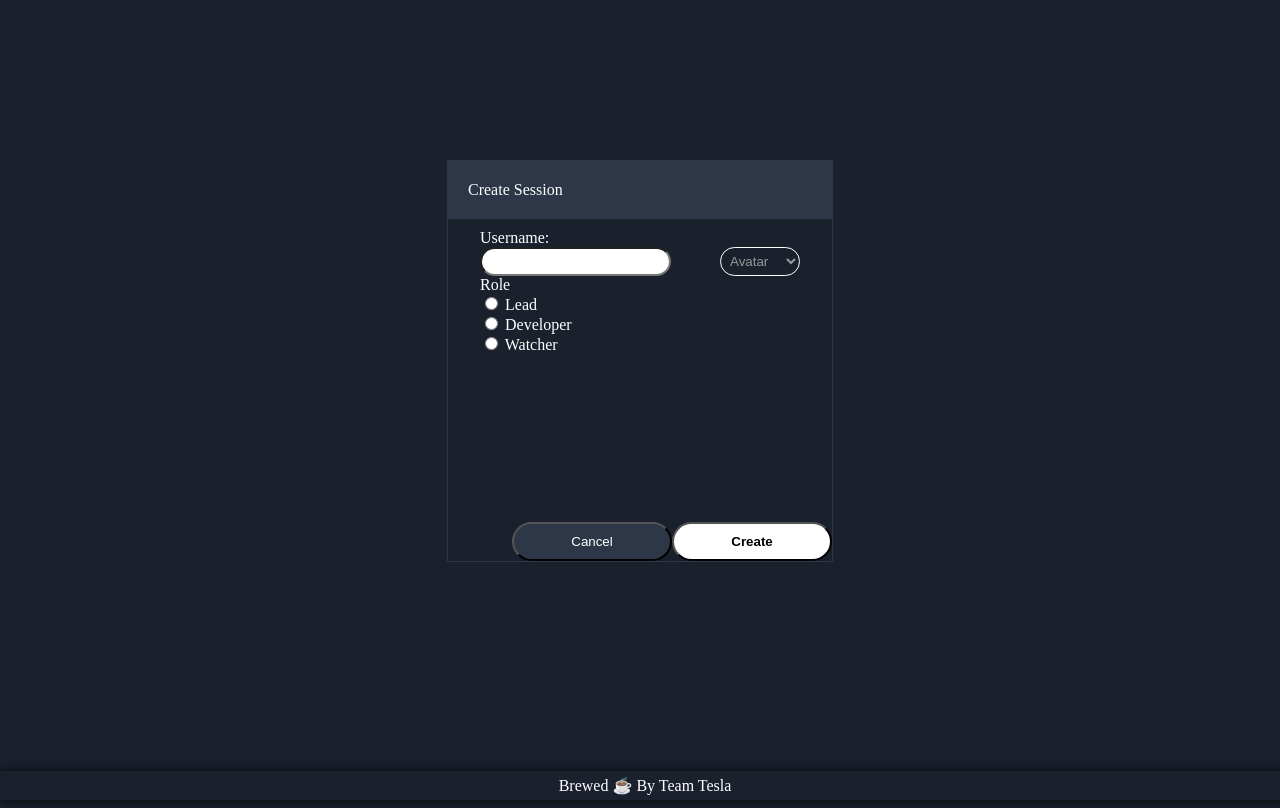
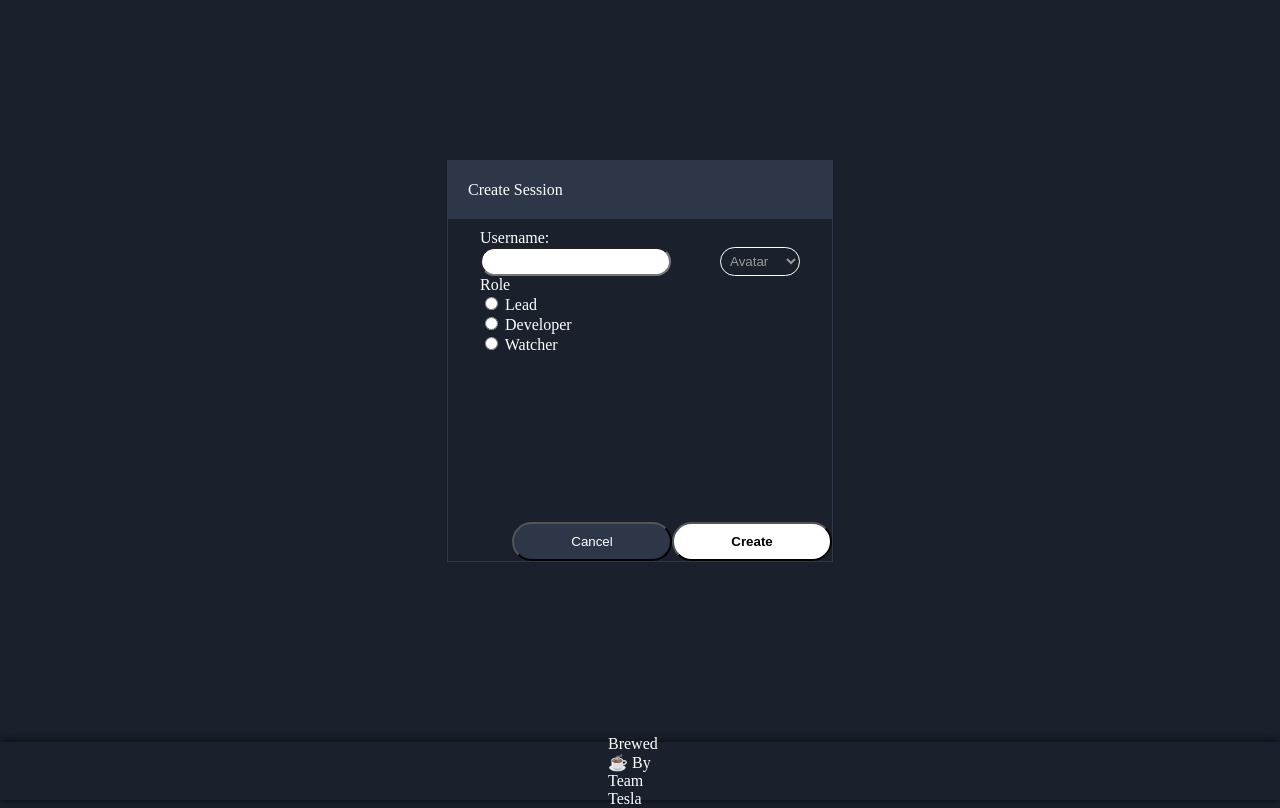
Before and after one commit to Tesla-Curiosity-Awards/CoLab-App, a React (Create React App) app in the folder frontend/co-lab/: page /setup in a window 1280 px wide. Built offline with nearby package versions, Linux system fonts and the light colour scheme.

Commit message:
WIP: Footer Style fix

```diff
--- a/frontend/co-lab/src/components/footer/footer.scss
+++ b/frontend/co-lab/src/components/footer/footer.scss
@@ -1,9 +1,9 @@
 footer {
-    position: fixed;
+    position: absolute;
     bottom: 0;
-    width: 100%;
+    height: 3rem;
     box-shadow: 0px 0 10px rgba(0, 0, 0, 0.8);
-    padding: 5px;
+    padding: 5px 38rem;
 }
 
 .center-text {
```
